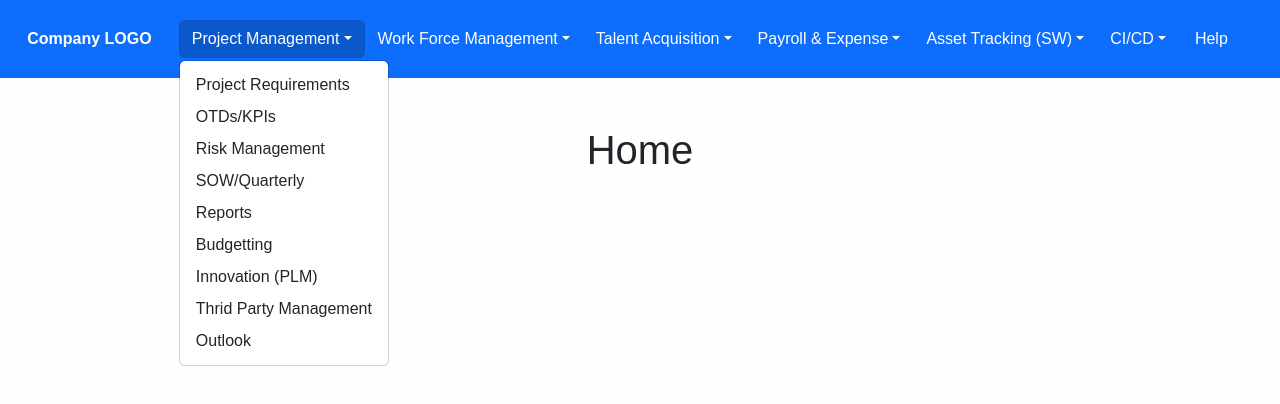
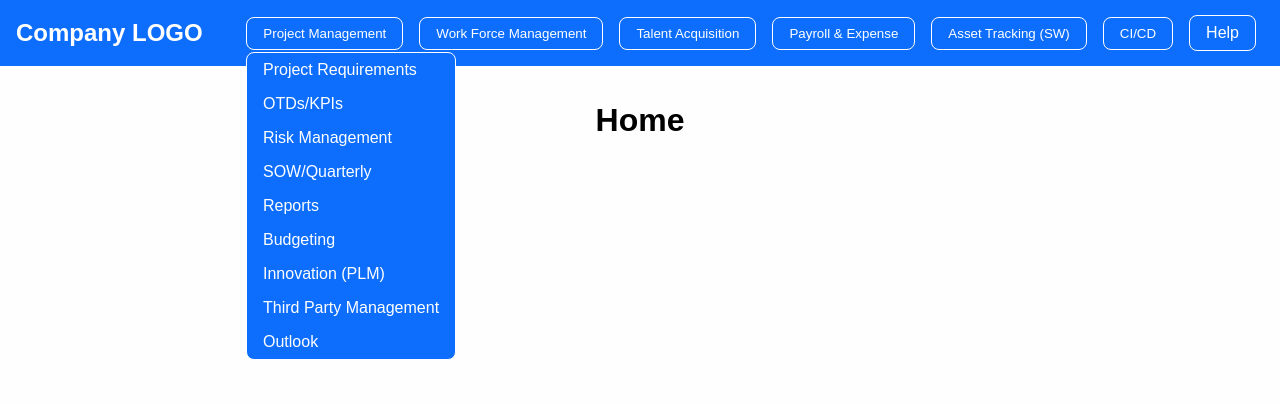
Before and after one commit to jhashivam0022/PersonalWebsite, a React (Vite) app: page / in a window 1280 px wide. Both pictures are taken after a click on the button "Project Management". Shown: the top 404 px of the page. Built offline with nearby package versions, Linux system fonts and the light colour scheme.

Commit message:
mobile responsive styling

```diff
--- a/src/components/Navbar.css
+++ b/src/components/Navbar.css
@@ -1,20 +1,31 @@
+
+/* General Styles */
 .active {
-    background-color: #1d4ed8;
+    background-color: white;
+    color: #0D6EFD;
 }
 
 nav {
     display: flex;
     justify-content: space-between;
     align-items: center;
-    background-color: #0f172a;
+    background-color: #0D6EFD;
     color: white;
     position: sticky;
     top: 0;
+    padding: 0 1rem;
+    flex-wrap: wrap;
+}
+
+.navbar-header {
+    display: flex;
+    align-items: center;
+    gap: 20px;
 }
 
 nav .title {
-    font-size: 1rem;
-    padding:1.2rem;
+    font-size: 1.5rem;
+    padding: 1.2rem 0;
     font-weight: bold;
     text-decoration: none;
     color: white;
@@ -25,70 +36,164 @@ nav ul {
     align-items: center;
     padding: 0;
     margin: 0;
+    list-style: none;
+    transition: all 0.3s ease;
+}
+
+nav ul.open {
+    display: flex;
+    flex-direction: column;
 }
 
 nav ul li {
-   list-style: none;
+    margin: 0.5rem;
 }
 
 nav ul li a {
     display: block;
     text-decoration: none;
     color: white;
-    padding: 0.5rem;
-    margin: 0 0.5rem;
+    padding: 0.5rem 1rem;
+    margin: 0.2rem 0;
+    border: 1px solid white;
     border-radius: 0.5rem;
+    background-color: #0D6EFD;
 }
 
 nav ul li a:not(.active):hover {
-    background-color: #1D4ED8;
+    background-color: #0a58ca;
 }
 
 nav .menu {
     display: none;
-    position: absolute;
-    top: 0.75rem;
-    right: 0.5rem;
     flex-direction: column;
     justify-content: space-between;
-    width: 2.25rem;
-    height: 2rem;
+    width: 2rem;
+    height: 1.5rem;
+    cursor: pointer;
 }
 
 nav .menu span {
-    height: 0.4rem;
+    height: 0.2rem;
     width: 100%;
     background-color: #fff;
     border-radius: 0.2rem;
 }
 
-@media (max-width: 480px) {
+/* Dropdown Toggle Styles */
+.dropdown-toggle {
+    cursor: pointer;
+    color: white;
+    padding: 0.5rem 1rem;
+    background-color: #0D6EFD;
+    border: 1px solid white;
+    margin: 0.2rem;
+    border-radius: 0.5rem;
+    text-align: center;
+    display: inline-block;
+    /* Ensure toggles are inline */
+}
+
+.dropdown-toggle:hover {
+    background-color: #0a58ca;
+}
+
+.dropdown-menu {
+    display: none;
+    /* Hidden by default */
+    background-color: #0D6EFD;
+    border-radius: 0.5rem;
+    border: 1px solid white;
+    padding: 0;
+    position: absolute;
+    top: 100%;
+    left: 0;
+    z-index: 1000;
+    /* Ensure dropdown is on top of other elements */
+}
+
+/* Show the dropdown menu when it has the 'show' class */
+.dropdown-menu.show {
+    display: block;
+}
+
+/* Dropdown Menu Items */
+.dropdown-menu a {
+    color: white;
+    padding: 0.5rem 1rem;
+    text-decoration: none;
+    display: block;
+}
+
+.dropdown-menu a:hover {
+    background-color: #0a58ca;
+}
+
+
+@media (max-width: 768px) {
     nav .menu {
         display: flex;
-    }
-
-    nav {
-        flex-direction: column;
-        align-items: flex-start;
     }
 
     nav ul {
         display: none;
         flex-direction: column;
         width: 100%;
-        margin-bottom: 0.25rem;
     }
 
     nav ul.open {
         display: flex;
     }
 
-    nav ul li {
+    .dropdown-menu {
         width: 100%;
-        text-align: center;
+        position: relative;
+
     }
 
     nav ul li a {
-        margin: 0.2rem 0.5rem;
+        width: 100%;
+        margin: 0.2rem 0;
+    }
+
+    .dropdown-menu a:hover,
+    .dropdown-menu a:focus {
+        background-color: #0a58ca;
+
     }
 }
+
+@media (min-width: 769px) {
+    nav ul {
+        display: flex;
+        flex-direction: row;
+        /* Display items in a row on desktop */
+    }
+
+    .dropdown-toggle {
+        display: inline-block;
+        /* Ensure dropdown toggles are inline */
+        margin: 0 0.5rem;
+        /* Adjust spacing between buttons */
+    }
+
+    .dropdown-menu {
+        width: auto;
+        display: none;
+        /* Hidden by default */
+        position: absolute;
+        top: 100%;
+        left: 0;
+        z-index: 1000;
+        /* Ensure dropdown is on top of other elements */
+    }
+
+    nav ul li {
+        margin: 0 0.5rem;
+    }
+
+    .dropdown-menu.show {
+        display: block;
+        /* Show dropdown menu when 'show' class is added */
+    }
+}
--- a/src/components/Navbar.jsx
+++ b/src/components/Navbar.jsx
@@ -1,3 +1,4 @@
+
 import React, { useState } from "react";
 import "./Navbar.css";
 import { Link, NavLink } from "react-router-dom";
@@ -7,84 +8,70 @@ import DropdownButton from 'react-bootstrap/DropdownButton';
 export const Navbar = () => {
   const [menuOpen, setMenuOpen] = useState(false);
 
+  const toggleMenu = () => {
+    setMenuOpen(!menuOpen);
+  };
+
   return (
-    <nav class="navbar navbar-dark bg-primary">
-      <head>
-        <script src="https://cdn.jsdelivr.net/npm/react/umd/react.production.min.js" crossorigin></script>
+    <nav className="navbar">
+      {/* Hamburger Menu Icon */}
+      <div className="navbar-header">
+        <div className="menu" onClick={toggleMenu}>
+          <span></span>
+          <span></span>
+          <span></span>
+        </div>
+        <Link to="/" className="title">Company LOGO</Link>
+      </div>
 
-        <script
-          src="https://cdn.jsdelivr.net/npm/react-dom/umd/react-dom.production.min.js"
-          crossorigin></script>
-
-        <script
-          src="https://cdn.jsdelivr.net/npm/react-bootstrap@next/dist/react-bootstrap.min.js"
-          crossorigin></script>
-
-        <script>var Alert = ReactBootstrap.Alert;</script>
-        <link
-          rel="stylesheet"
-          href="https://cdn.jsdelivr.net/npm/bootstrap@5.3.2/dist/css/bootstrap.min.css"
-          integrity="sha384-T3c6CoIi6uLrA9TneNEoa7RxnatzjcDSCmG1MXxSR1GAsXEV/Dwwykc2MPK8M2HN"
-          crossorigin="anonymous"
-        />
-      </head>
-      <ul className="menuOpen">
-        <li>
-          <Link to="/" className="title">Company LOGO</Link>
-        </li>
-        {/* <li>
-          <NavLink to="/about" activeClassName="active">About</NavLink>
-        </li> */}
-
-        {/* <li>
-          <NavLink to="/contact" activeClassName="active">Contact</NavLink>
-        </li> */}
+      <ul className={`nav-links ${menuOpen ? 'open' : ''}`}>
         <DropdownButton id="dropdown-basic-button" title="Project Management">
-          <Dropdown.Item href="">Project Requirements</Dropdown.Item>
-          <Dropdown.Item href="">OTDs/KPIs</Dropdown.Item>
-          <Dropdown.Item href="">Risk Management</Dropdown.Item>
-          <Dropdown.Item href="">SOW/Quarterly</Dropdown.Item>
-          <Dropdown.Item href="">Reports</Dropdown.Item>
-          <Dropdown.Item href="">Budgetting</Dropdown.Item>
-          <Dropdown.Item href="">Innovation (PLM)</Dropdown.Item>
-          <Dropdown.Item href="">Thrid Party Management</Dropdown.Item>
+          <Dropdown.Item href="#">Project Requirements</Dropdown.Item>
+          <Dropdown.Item href="#">OTDs/KPIs</Dropdown.Item>
+          <Dropdown.Item href="#">Risk Management</Dropdown.Item>
+          <Dropdown.Item href="#">SOW/Quarterly</Dropdown.Item>
+          <Dropdown.Item href="#">Reports</Dropdown.Item>
+          <Dropdown.Item href="#">Budgeting</Dropdown.Item>
+          <Dropdown.Item href="#">Innovation (PLM)</Dropdown.Item>
+          <Dropdown.Item href="#">Third Party Management</Dropdown.Item>
           <Dropdown.Item href="https://outlook.live.com/mail/about/index_en.html">Outlook</Dropdown.Item>
         </DropdownButton>
 
         <DropdownButton id="dropdown-basic-button" title="Work Force Management">
-          <Dropdown.Item href="">Time & Attendance</Dropdown.Item>
-          <Dropdown.Item href="">Leaves</Dropdown.Item>
-          <Dropdown.Item href="">Remote Work</Dropdown.Item>
-          <Dropdown.Item href="">Performance Managment</Dropdown.Item>
+          <Dropdown.Item href="#">Time & Attendance</Dropdown.Item>
+          <Dropdown.Item href="#">Leaves</Dropdown.Item>
+          <Dropdown.Item href="#">Remote Work</Dropdown.Item>
+          <Dropdown.Item href="#">Performance Management</Dropdown.Item>
         </DropdownButton>
 
         <DropdownButton id="dropdown-basic-button" title="Talent Acquisition">
-          <Dropdown.Item href="">WorkForce Planning</Dropdown.Item>
-          <Dropdown.Item href="">Recruitment</Dropdown.Item>
-          <Dropdown.Item href="">Onboarding</Dropdown.Item>
-          <Dropdown.Item href="">Gap Analysis</Dropdown.Item>
+          <Dropdown.Item href="#">WorkForce Planning</Dropdown.Item>
+          <Dropdown.Item href="#">Recruitment</Dropdown.Item>
+          <Dropdown.Item href="#">Onboarding</Dropdown.Item>
+          <Dropdown.Item href="#">Gap Analysis</Dropdown.Item>
         </DropdownButton>
 
         <DropdownButton id="dropdown-basic-button" title="Payroll & Expense">
-          <Dropdown.Item href="https://www.helpdesk.com/">payroll & Management</Dropdown.Item>
-          <Dropdown.Item href="">Awards & Recognition</Dropdown.Item>
+          <Dropdown.Item href="#">Payroll & Management</Dropdown.Item>
+          <Dropdown.Item href="#">Awards & Recognition</Dropdown.Item>
         </DropdownButton>
 
         <DropdownButton id="dropdown-basic-button" title="Asset Tracking (SW)">
-          <Dropdown.Item href="">L&D Skillmap</Dropdown.Item>
-          <Dropdown.Item href="">IT-itop</Dropdown.Item>
+          <Dropdown.Item href="#">L&D Skillmap</Dropdown.Item>
+          <Dropdown.Item href="#">IT-itop</Dropdown.Item>
         </DropdownButton>
 
         <DropdownButton id="dropdown-basic-button" title="CI/CD">
-          {/* <Dropdown.Item href="">JIRA</Dropdown.Item>
-          <Dropdown.Item href="">Confluence</Dropdown.Item>
-          <Dropdown.Item href="">BitBucket</Dropdown.Item> */}
+          {/* Uncomment if you want to add items */}
+          {/* <Dropdown.Item href="#">JIRA</Dropdown.Item>
+          <Dropdown.Item href="#">Confluence</Dropdown.Item>
+          <Dropdown.Item href="#">BitBucket</Dropdown.Item> */}
         </DropdownButton>
+
         <li>
           <NavLink to="/help" activeClassName="active">Help</NavLink>
         </li>
       </ul>
-
     </nav>
   );
 };
```
